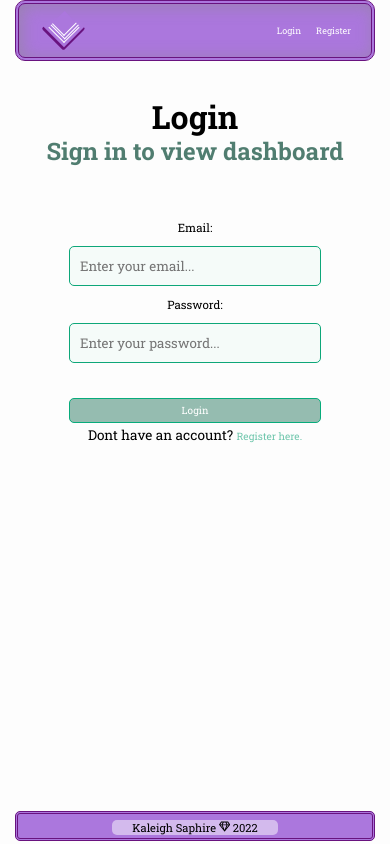
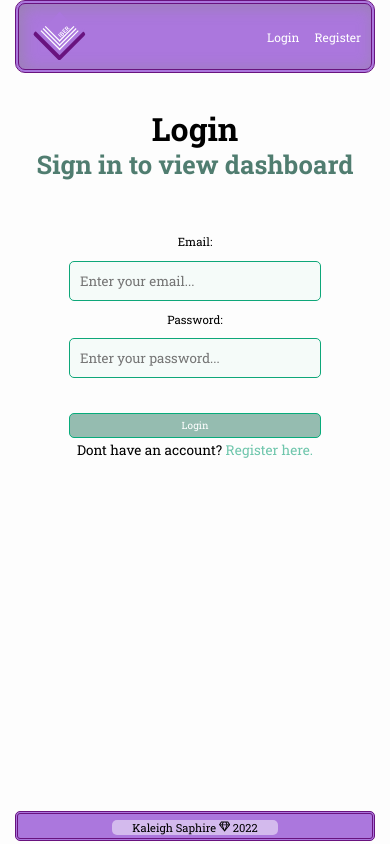
Before and after one commit to kaleighsaphire/mern-project, a React (Create React App) app in the folder frontend/: page /login in a window 390 px wide. Built offline with nearby package versions, Linux system fonts and the light colour scheme.

Commit message:
Media queries for css images

```diff
--- a/frontend/src/index.css
+++ b/frontend/src/index.css
@@ -1324,61 +1324,25 @@ h6 {
 /***********Media Queries*/
 
 @media (max-width: 600px) {
+  .journal-link, .bg, .bookmark-container, .shelf-container, .tote-container, .pencil-container, .book-container{
+    transform: scale(.9);
+    margin-left: 0;
+  }
+  .header {
+    padding: 0 10px;
+  }
   .logo-container {
-    height: 30px;
-    width: 30px;
-    margin: 0 0 2.5px 10px;
-  }
-  .cover {
-    height: 31.25px;
-    width: 31.25px;
-    border-radius: 2px;
-    border-radius: 4px 60px 4px 4px;
-  }
-  .cover-cutout{
-    height: 30px;
-    width: 30px;
-    margin: -6px 0 0 0;
-  }
-  .page-one{
-    height: 22.5px;
-    width: 22.5px;
-    border-left: 1px solid white;
-    border-bottom: 1px solid white;
-    top: 4.5px;
-    left: 2.5px;
-
-  }
-  .page-two{
-    height: 20px;
-    width: 20px;
-    border-left: 1px solid white;
-    border-bottom: 1px solid white;
-    top: 4.5px;
-    left: 5.5px;
-  }
-  .page-three{
-    height: 17.5px;
-    width: 17.5px;
-    border-left: 1px solid white;
-    border-bottom: 1px solid white;
-    top: 4.5px;
-    left: 8px;
-  }
-  .logo {
-   display: none;
+    transform: scale(.6);
+    margin-left: 0;
   }
   .heading h1 {
     font-size: 2rem;
   }
   .heading p {
-    font-size: 1.5rem;
+    font-size: 1.6rem;
   }
   p {
     font-size: .8rem;
-  }
-  .logo, a {
-    font-size: .75em;
   }
   .link-container {
     font-size: .75em;
@@ -1391,10 +1355,20 @@ h6 {
   }
   .btn {
   padding: 5px 10px;
-  font-size: 10px;
   }
 }
 @media (max-width: 475px) {
+  .page-links{
+    gap: 0px;
+    margin: 0;
+  }
+  .journal-link, .bg, .bookmark-container, .shelf-container, .tote-container, .pencil-container{
+    transform: scale(.7);
+    margin-left: 0;
+  }
+  /* .logo-container {
+    transform: scale(.4);
+  } */
   .form-group.form-section{
     margin-top: 0;
   }
```
